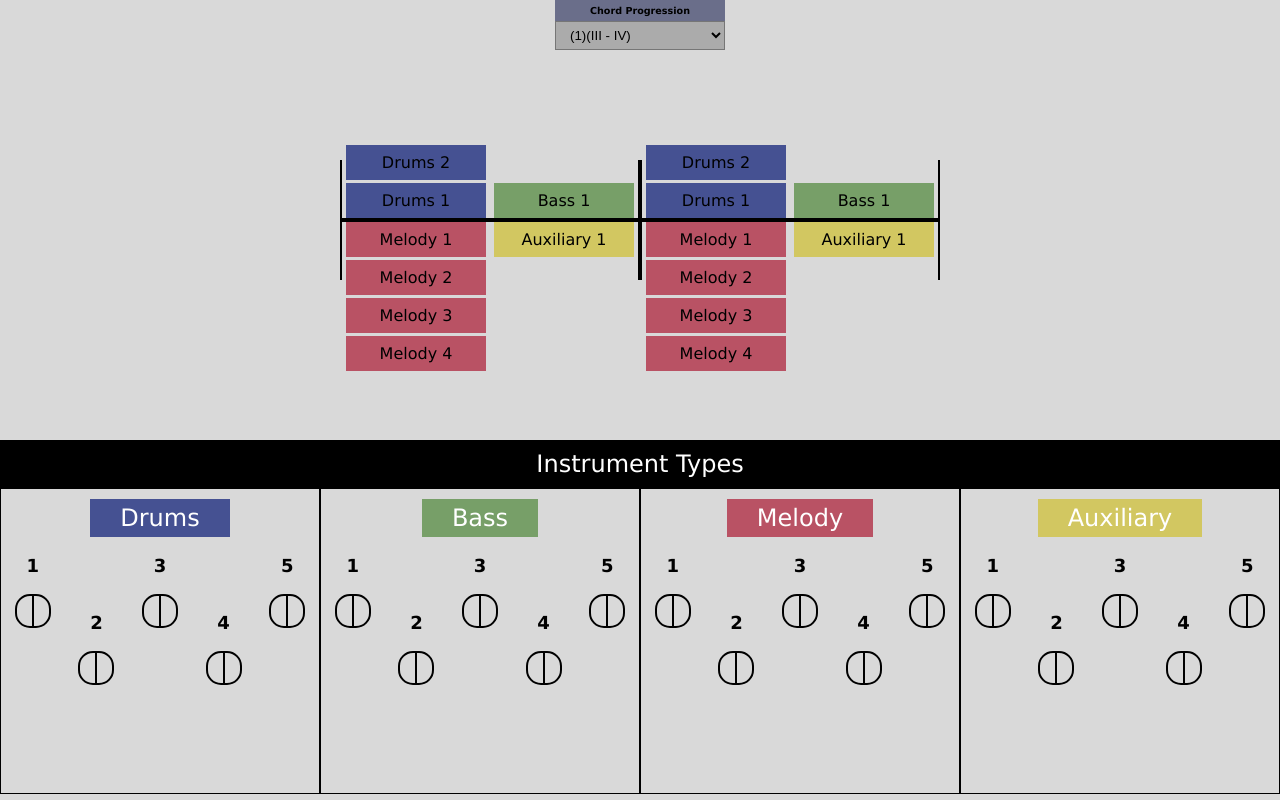
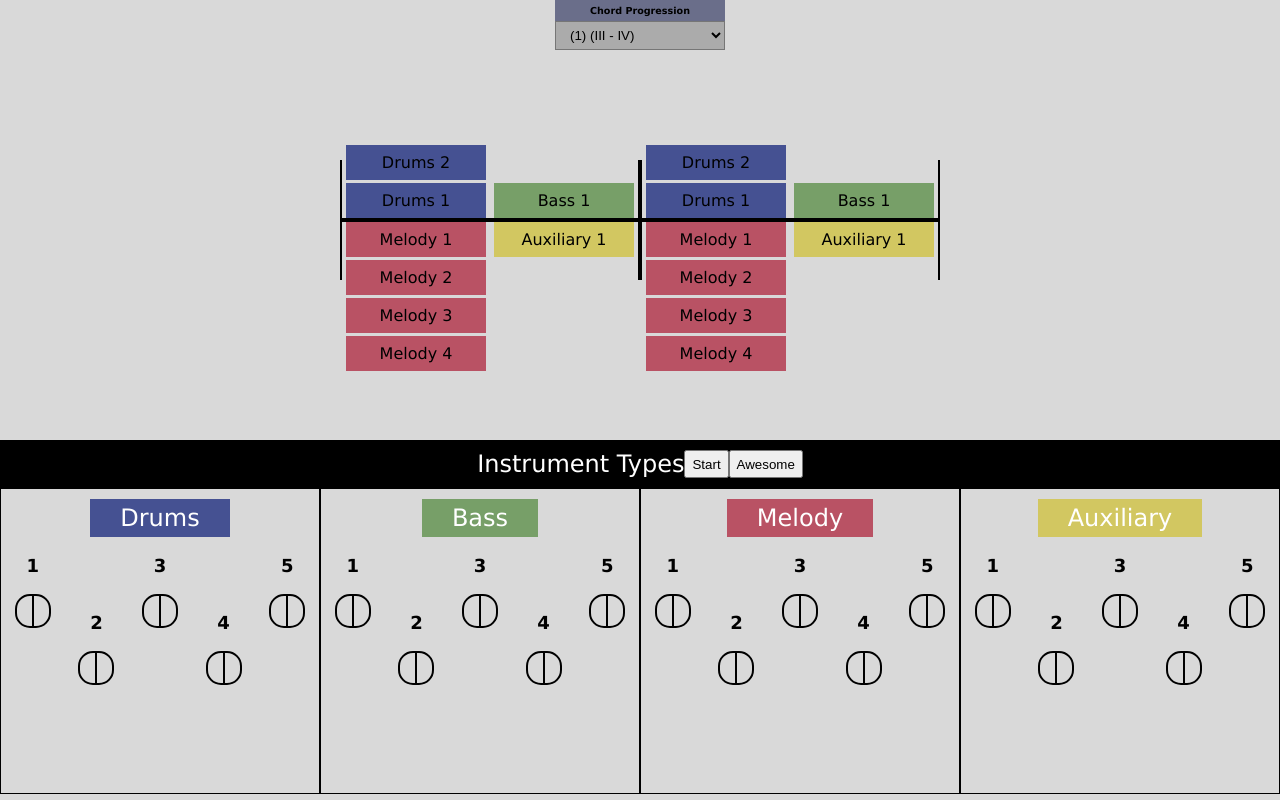
Before and after one commit to angel1254mc/SweetBeats-MVP, a Next.js app: page / in a window 1280 px wide. Built offline with nearby package versions, Linux system fonts and the light colour scheme.

Commit message:
minimal web audio functionality - weird behavior

```diff
--- a/components/MeasuresContainer.jsx
+++ b/components/MeasuresContainer.jsx
@@ -12,34 +12,23 @@ const MeasuresContainer = () => {
             </div>
             <select className="chord-select-dropdown">
                 <option className="chord-select-option">
-                    <span>(1)</span>
-                    <span>
-                        (III - IV)
-                    </span>
+                    (1) (III - IV)
                 </option>
                 <option className="chord-select-option">
-                    <span>(2)</span>
-                    <span>
-                        (I - IV)
-                    </span>
+                    (2) (I - IV)
                 </option>
                 <option className="chord-select-option">
-                    <span>(3)</span>
-                    <span>
-                        (IV - V)
-                    </span>
+                    (3) (IV - V)
+
                 </option>
                 <option className="chord-select-option">
-                    <span>(4)</span>
-                    <span>
-                        (II - III)
-                    </span>
+                    (4) (II - III)
                 </option>
             </select>
         </div>
         <div className="measures-container">
             <Measure id={0}/>
-            <Measure id={0}/>
+            <Measure id={1}/>
         </div>
 
     </div>
--- a/hooks/useInstruments.jsx
+++ b/hooks/useInstruments.jsx
@@ -1,43 +1,59 @@
-import React from 'react'
+import React, { useEffect, useReducer, useState } from 'react'
 
 const useInstruments = () => {
     const [chordProgression, setChordProgression] = useState([]);
-    const [instruments, setInstruments] = useState({
+    const reducer = (state, action) => {
+
+        let stateCopy = {...state};
+        if (action.type == "toggle") {
+
+            if (stateCopy[action.instrument][action.instrumentId][action.measureIndex] == "ON") {
+                stateCopy[action.instrument][action.instrumentId][action.measureIndex] = "OFF";
+                return stateCopy;
+            } else if (stateCopy[action.instrument][action.instrumentId][action.measureIndex] == "OFF" || stateCopy[action.instrument][action.instrumentId][action.measureIndex] == "PREVIEW") {
+
+                stateCopy[action.instrument][action.instrumentId][action.measureIndex] = "ON";
+
+                return stateCopy;
+            }
+        }
+        if (action.type.preview && stateCopy[action.instrument][action.instrumentId][action.measureIndex] != "ON") {
+
+        }
+    }
+    const [instruments, setInstruments] = useReducer(reducer, {
             drums: {
-                1: [false, false],
-                2: [false, false],
-                3: [false, false],
-                4: [false, false],
-                5: [false, false],
+                1: ["OFF", "OFF"],
+                2: ["OFF", "OFF"],
+                3: ["OFF", "OFF"],
+                4: ["OFF", "OFF"],
+                5: ["OFF", "OFF"],
             },
             bass: {
-                1: [false, false],
-                2: [false, false],
-                3: [false, false],
-                4: [false, false],
-                5: [false, false],
+                1: ["OFF", "OFF"],
+                2: ["OFF", "OFF"],
+                3: ["OFF", "OFF"],
+                4: ["OFF", "OFF"],
+                5: ["OFF", "OFF"],
             },
             melody: {
-                1: [false, false],
-                2: [false, false],
-                3: [false, false],
-                4: [false, false],
-                5: [false, false],
+                1: ["OFF", "OFF"],
+                2: ["OFF", "OFF"],
+                3: ["OFF", "OFF"],
+                4: ["OFF", "OFF"],
+                5: ["OFF", "OFF"],
             },
             auxiliary: {
-                1: [false, false],
-                2: [false, false],
-                3: [false, false],
-                4: [false, false],
-                5: [false, false],
+                1: ["OFF", "OFF"],
+                2: ["OFF", "OFF"],
+                3: ["OFF", "OFF"],
+                4: ["OFF", "OFF"],
+                5: ["OFF", "OFF"],
             },
     });
 
-    useEffect(() => {
-
-    }, [])
     return [
-
+        instruments, setInstruments
   ]
 }
 
--- a/next.config.js
+++ b/next.config.js
@@ -1,6 +1,6 @@
 /** @type {import('next').NextConfig} */
 const nextConfig = {
-  reactStrictMode: true,
+  reactStrictMode: false,
 }
 
 module.exports = nextConfig
--- a/package.json
+++ b/package.json
@@ -17,6 +17,7 @@
     "eslint-config-next": "13.2.3",
     "next": "13.2.3",
     "react": "18.2.0",
-    "react-dom": "18.2.0"
+    "react-dom": "18.2.0",
+    "web-audio-scheduler": "^1.4.0"
   }
 }
--- a/pages/index.js
+++ b/pages/index.js
@@ -3,14 +3,91 @@ import Image from 'next/image'
 import { Inter } from '@next/font/google'
 import styles from '../styles/Home.module.css'
 import InstrumentContainer from '../components/InstrumentContainer'
-import { useState } from 'react'
+import { useEffect, useState } from 'react'
 import MeasuresContainer from '../components/MeasuresContainer'
+import WebAudioScheduler from 'web-audio-scheduler/lib/WebAudioScheduler'
 
 const inter = Inter({ subsets: ['latin'] })
 
+let audioContext;
+  let sched;
+  let masterGain = null;
+  let arpBuffer;
+  let sourceArp;
+  function fetchFile(fileURL) {
+    window.fetch(fileURL)
+    .then(response => response.arrayBuffer())
+    .then(arrayBuffer => audioContext.decodeAudioData(arrayBuffer))
+    .then(audioBuffer => {
+      arpBuffer = audioBuffer;
+    });
+  }
+  function metronome(e) {
+    var t0 = e.playbackTime;
+
+    sched.insert(t0 + 0.000, arpHome, { frequency: 880, duration: 5.65 });
+    sched.insert(t0 + 5.65, metronome);
+  }
+
+  function arpHome(e) {
+    let sourceArp = audioContext.createBufferSource();
+    sourceArp.buffer = arpBuffer;
+    let t0 = e.playbackTime;
+    let t1 = t0 + e.args.duration;
+    var amp = audioContext.createGain();
+    sourceArp.connect(amp);
+    console.log(t0);
+    console.log(t1);
+
+    amp.gain.setValueAtTime(0.5, t0);
+    amp.gain.exponentialRampToValueAtTime(0.4, t1);
+    amp.connect(masterGain);
+    sourceArp.start(t0);
+    sourceArp.stop(t1);
+    sched.nextTick(t1, function() {
+      sourceArp.disconnect();
+      amp.disconnect();
+    });
+  }
+  function ticktack(e) {
+    var t0 = e.playbackTime;
+    var t1 = t0 + e.args.duration;
+    var osc = audioContext.createOscillator();
+    var amp = audioContext.createGain();
+
+    osc.frequency.value = e.args.frequency;
+    osc.start(t0);
+    osc.stop(t1);
+    osc.connect(amp);
+
+    amp.gain.setValueAtTime(0.5, t0);
+    amp.gain.exponentialRampToValueAtTime(0.4, t1);
+    amp.connect(masterGain);
+
+    sched.nextTick(t1, function() {
+      osc.disconnect();
+      amp.disconnect();
+    });
+  }
+
+  function start() {
+    sched.start(metronome);
+  }
+
+  function stop() {
+    sched.stop(true);
+  }
+
 export default function Home() {
+  const [togglePlayer, setTogglePlayer] = useState(false);
+  const [gesture, setGesture] = useState(0);
+  const [activeInstruments, setActiveInstruments] = useState({})
 
-  const [activeInstruments, setActiveInstruments] = useState({})
+      // This is where shit gets real
+  // You Are Now Watching a React Bad Practice Master at Work
+  // Using example fromm web audio scheduler
+
+
   return (
     <>
       <Head>
@@ -25,12 +102,35 @@ export default function Home() {
           <div className="instruments">
             <div className="instrument-types-label">
               Instrument Types
+              <button onClick={() => {
+                setTogglePlayer(!togglePlayer);
+                if (togglePlayer) {
+                  start();
+                } else {
+                  stop();
+                }
+              }}>Start</button>
+              <button onClick={() => {
+                audioContext = new AudioContext();
+                sched = new WebAudioScheduler({ context: audioContext });
+
+                sched.on("start", function() {
+                  masterGain = audioContext.createGain();
+                  masterGain.connect(audioContext.destination);
+                });
+
+                sched.on("stop", function() {
+                  masterGain.disconnect();
+                  masterGain = null;
+                });
+                fetchFile("https://cdn.shopify.com/s/files/1/0157/3493/1504/files/Arp_resonance.mp3?v=1589768873");
+              }}>Awesome</button>
             </div>
             <div className="instruments-container">
-              <InstrumentContainer name="drums" color="#455192"/>
-              <InstrumentContainer name="bass" color="#779F68"/>
-              <InstrumentContainer name="melody" color="#B95264"/>
-              <InstrumentContainer name="auxiliary" color="#D2C761"/>
+              <InstrumentContainer name="drums" color="#455192" instrument_ident="drums"/>
+              <InstrumentContainer name="bass" color="#779F68" instrument_ident="bass"/>
+              <InstrumentContainer name="melody" color="#B95264" instrument_ident="melody"/>
+              <InstrumentContainer name="auxiliary" color="#D2C761" instrument_ident="auxiliary"/>
             </div>
           </div>
         </div>
--- a/styles/globals.css
+++ b/styles/globals.css
@@ -207,3 +207,9 @@ select.chord-select-dropdown {
 .instrument-block.auxiliary {
   background-color: #D2C761;
 }
+.on {
+  background-color: black;
+}
+.off {
+  background-color: transparent;
+}
```
Also changed, not shown: components/InstrumentContainer.jsx (+13 -12 lines), 2 other files (tests, documents, lock files or other folders).
